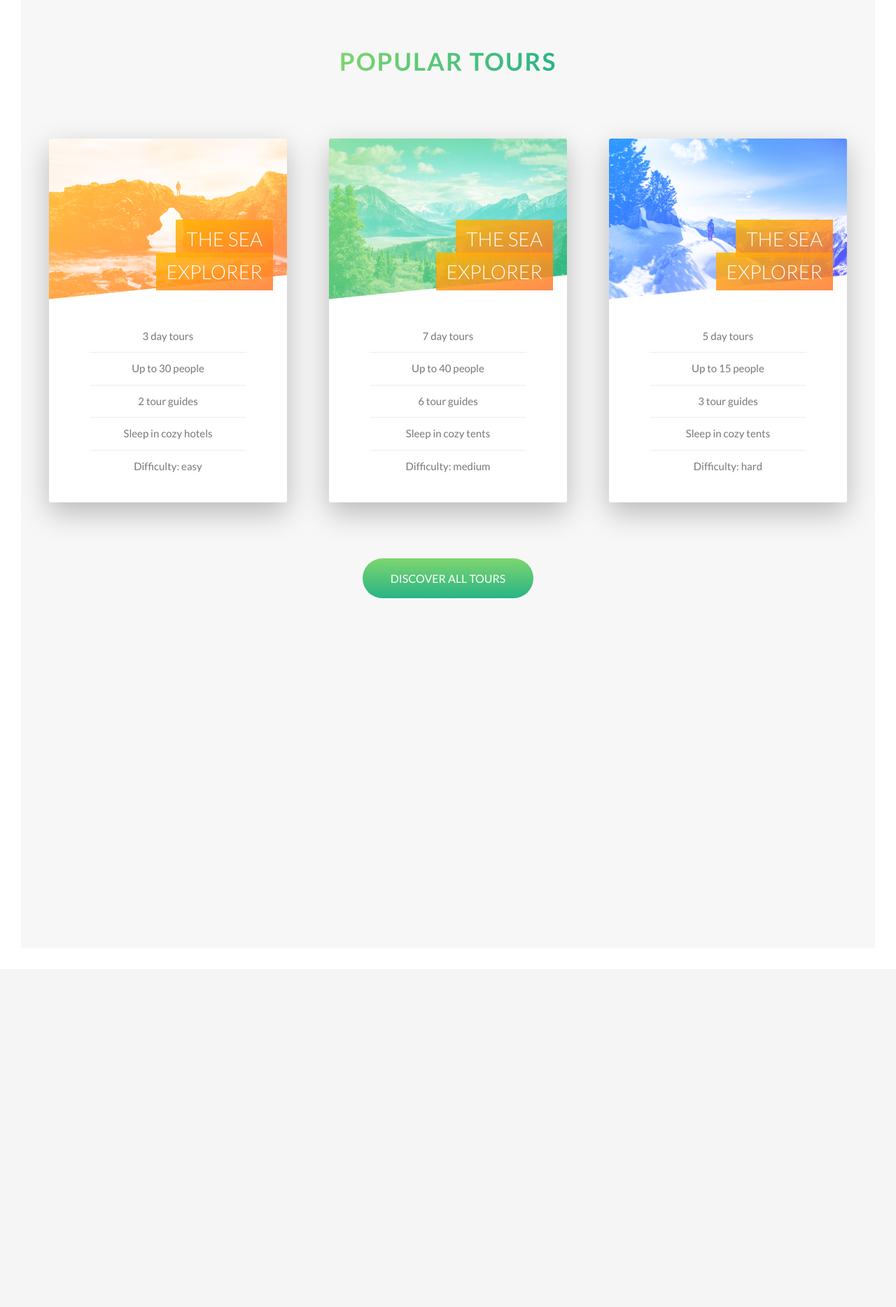
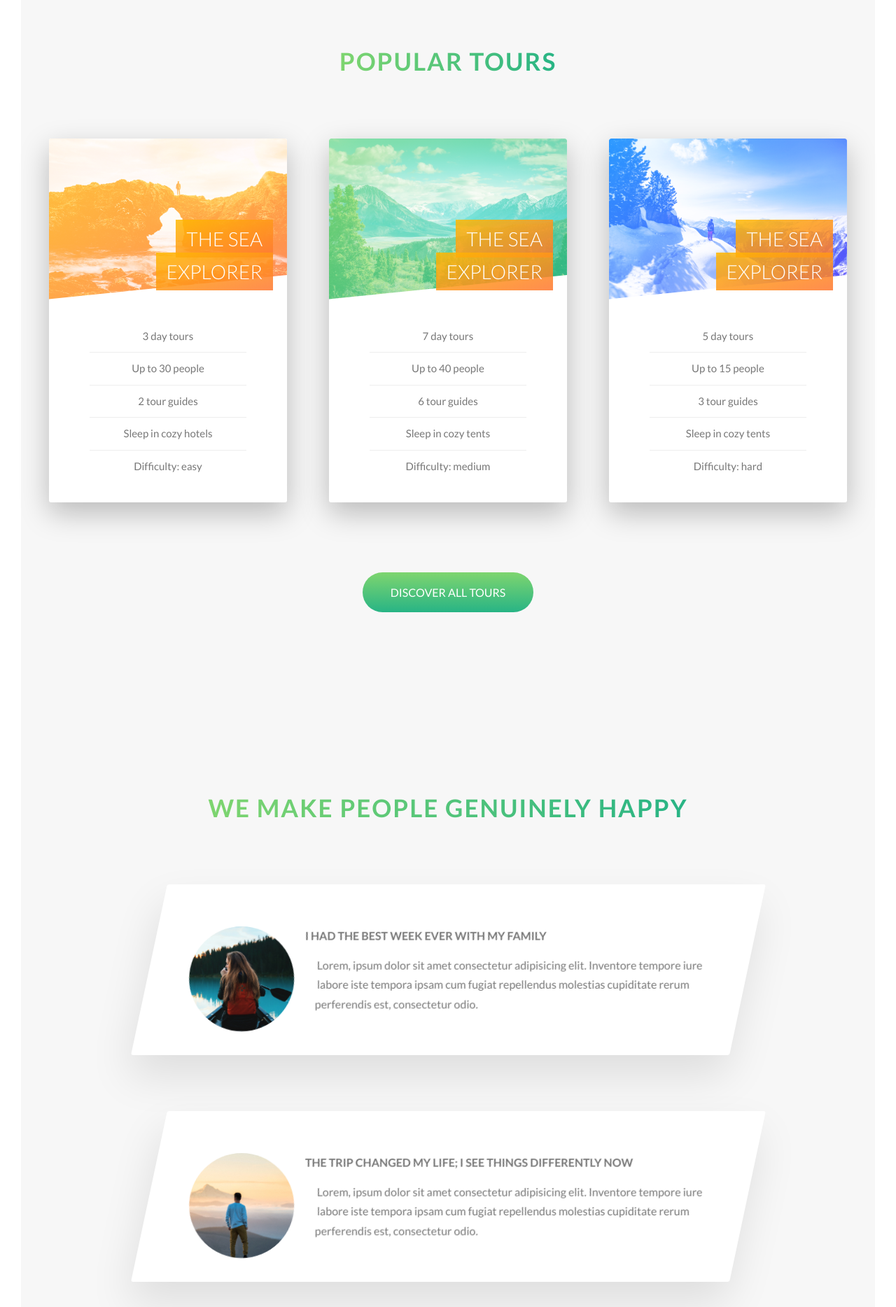
Before and after one commit to SparksFullStack/naturelust, a PHP site: page /index.html in a window 1280 px wide. Shown: the part 2278-4146 px from the top of the page at 70% size. Before the commit the page ends 3133 px from the top, so only its background shows below. Run offline with PHP 8.4, Linux system fonts and the light colour scheme.

Commit message:
finished the stories section--just need to add the vido as the background

```diff
--- a/css/style.css
+++ b/css/style.css
@@ -102,6 +102,9 @@ body {
 .u-margin-bottom-small {
   margin-bottom: 1.5rem; }
 
+.u-margin-top-huge {
+  margin-top: 10rem; }
+
 .u-margin-top-large {
   margin-top: 8rem; }
 
@@ -122,8 +125,12 @@ body {
 
 .section-tours {
   background-color: #f7f7f7;
-  padding: 25rem 0 50rem 0;
+  padding: 25rem 0 10rem 0;
   margin-top: -11.5rem; }
+
+.section-stories {
+  padding: 15rem 0;
+  background-color: #f7f7f7; }
 
 .btn:link, .btn:visited {
   text-transform: uppercase;
@@ -279,7 +286,9 @@ body {
     height: 23rem;
     background-blend-mode: screen;
     -webkit-clip-path: polygon(0 0, 100% 0, 100% 85%, 0 100%);
-    clip-path: polygon(0 0, 100% 0, 100% 85%, 0 100%); }
+    clip-path: polygon(0 0, 100% 0, 100% 85%, 0 100%);
+    border-top-left-radius: 3px;
+    border-top-right-radius: 3px; }
     .card__picture--1 {
       background-image: linear-gradient(to right bottom, #ffb900, #ff7730), url(../img/nat-5.jpg); }
     .card__picture--2 {
@@ -335,6 +344,56 @@ body {
     font-size: 6rem;
     font-weight: 100; }
 
+.story {
+  width: 75%;
+  margin: 0 auto;
+  box-shadow: 0 3rem 6rem rgba(0, 0, 0, 0.1);
+  background-color: #fff;
+  border-radius: 3px;
+  padding: 6rem;
+  padding-left: 9rem;
+  font-size: 1.6rem;
+  transform: skewX(-12deg);
+  position: relative; }
+  .story__shape {
+    width: 15rem;
+    height: 15rem;
+    float: left;
+    -webkit-shape-outside: circle(50% at 50% 50%);
+    shape-outside: circle(50% at 50% 50%);
+    -webkit-clip-path: circle(50% at 50% 50%);
+    clip-path: circle(50% at 50% 50%);
+    transform: skewX(12deg) translateX(-3rem); }
+  .story__img {
+    height: 100%;
+    transform: translateX(-4rem) scale(1.4);
+    -webkit-backface-visibility: hidden;
+    backface-visibility: hidden;
+    transition: all .5s; }
+  .story__text {
+    transform: skewX(12deg); }
+  .story__caption {
+    position: absolute;
+    top: 50%;
+    left: 50%;
+    transform: translate(-50%, 20%);
+    color: #fff;
+    text-transform: uppercase;
+    font-size: 1.7rem;
+    text-align: center;
+    opacity: 0;
+    transition: all .5s;
+    -webkit-backface-visibility: hidden;
+    backface-visibility: hidden; }
+  .story:hover .story__caption {
+    opacity: 1;
+    top: 50%;
+    left: 50%;
+    transform: translate(-50%, -50%); }
+  .story:hover .story__img {
+    transform: translateX(-4rem) scale(1);
+    filter: blur(3px) brightness(80%); }
+
 /* Main Header */
 .header {
   height: 95vh;
--- a/index.html
+++ b/index.html
@@ -197,9 +197,52 @@
                     </div>
                 </div>
 
-                <div class="u-center-text u-margin-top-large">
+                <div class="u-center-text u-margin-top-huge">
                     <a href="#" class="btn btn--green">Discover all tours</a>
                 </div>
+            </section>
+
+            <section class="section-stories">
+                <div class="u-margin-bottom-large">
+                    <div class="u-center-text u-margin-bottom-large">
+                        <h2 class="heading-secondary">
+                            We make people genuinely happy
+                        </h2>
+                    </div>
+
+
+                    <div class="row">
+                        <div class="story">
+                            <figure class="story__shape">
+                                <img class="story__img" alt="Mary kayaking on her trip" src="./img/nat-8.jpg">
+                                <figcaption class="story__caption">Mary Smith</figcaption>
+                            </figure>
+
+                            <div class="story__text">
+                                <h3 class="heading-tertiary u-margin-bottom-small">I had the best week ever with my family</h3>
+                                <p>Lorem, ipsum dolor sit amet consectetur adipisicing elit. Inventore tempore iure labore iste tempora ipsam cum fugiat repellendus molestias cupiditate rerum perferendis est, consectetur odio.</p>
+                            </div>
+                        </div>
+                    </div>
+
+                    <div class="row">
+                        <div class="story">
+                            <figure class="story__shape">
+                                <img class="story__img" alt="Jack taking in the sites on top of a mountain during his trip" src="./img/nat-9.jpg">
+                                <figcaption class="story__caption">Jack Wilson</figcaption>
+                            </figure>
+
+                            <div class="story__text">
+                                <h3 class="heading-tertiary u-margin-bottom-small">The trip changed my life; I see things differently now</h3>
+                                <p>Lorem, ipsum dolor sit amet consectetur adipisicing elit. Inventore tempore iure labore iste tempora ipsam cum fugiat repellendus molestias cupiditate rerum perferendis est, consectetur odio.</p>
+                            </div>
+                        </div>
+                    </div>
+                </div>
+
+                <div class="u-center-text u-margin-top-huge">
+                        <a href="#" class="btn-text">Read more stories &rarr;</a>
+                    </div>
             </section>
         </main>
     </body>
--- a/sass/base/_utilities.scss
+++ b/sass/base/_utilities.scss
@@ -5,4 +5,6 @@
 .u-margin-bottom-large { margin-bottom: 8rem; }
 .u-margin-bottom-medium { margin-bottom: 4rem; }
 .u-margin-bottom-small { margin-bottom: 1.5rem; }
+
+.u-margin-top-huge { margin-top: 10rem; }
 .u-margin-top-large { margin-top: 8rem; }
--- a/sass/components/_card.scss
+++ b/sass/components/_card.scss
@@ -57,6 +57,8 @@
         background-blend-mode: screen;
         -webkit-clip-path: polygon(0 0, 100% 0, 100% 85%, 0 100%);
         clip-path: polygon(0 0, 100% 0, 100% 85%, 0 100%);
+        border-top-left-radius: 3px;
+        border-top-right-radius: 3px;
 
         &--1 {
             background-image:
--- /dev/null
+++ b/sass/components/_story.scss
@@ -0,0 +1,63 @@
+.story {
+    width: 75%;
+    margin: 0 auto;
+    box-shadow: 0 3rem 6rem rgba($color-black, .1);
+    background-color: $color-white;
+    border-radius: 3px;
+    padding: 6rem;
+    padding-left: 9rem;
+    font-size: $default-font-size;
+    transform: skewX(-12deg);
+    position: relative;
+
+    &__shape {
+        width: 15rem;
+        height: 15rem;
+        float: left;
+        -webkit-shape-outside: circle(50% at 50% 50%);
+        shape-outside: circle(50% at 50% 50%); // the "at 50% 50%" denotes that the center of the circle is in the dead middle of the radius
+        -webkit-clip-path: circle(50% at 50% 50%);
+        clip-path: circle(50% at 50% 50%);
+        transform: skewX(12deg) translateX(-3rem); // you should always use translate to move an object like this, not just add margin or padding
+
+    }
+
+    &__img {
+        height: 100%;
+        transform: translateX(-4rem) scale(1.4);
+        -webkit-backface-visibility: hidden;
+        backface-visibility: hidden;
+        transition: all .5s;
+    }
+
+    &__text {
+        transform: skewX(12deg);
+    }
+
+    &__caption {
+        position: absolute;
+        top: 50%;
+        left: 50%;
+        transform: translate(-50%, 20%);
+        color: $color-white;
+        text-transform: uppercase;
+        font-size: 1.7rem;
+        text-align: center;
+        opacity: 0;
+        transition: all .5s;
+        -webkit-backface-visibility: hidden;
+        backface-visibility: hidden;
+    }
+
+    &:hover &__caption {
+        opacity: 1;
+        top: 50%;
+        left: 50%;
+        transform: translate(-50%, -50%);
+    }
+
+    &:hover &__img {
+        transform: translateX(-4rem) scale(1);
+        filter: blur(3px) brightness(80%);
+    }
+}
--- a/sass/main.scss
+++ b/sass/main.scss
@@ -18,6 +18,7 @@
 @import "./components/composition";
 @import "./components/feature-box";
 @import "./components/card";
+@import "./components//story";
 
 // Layout Styles
 @import "./layout/header";
--- a/sass/pages/_home.scss
+++ b/sass/pages/_home.scss
@@ -23,6 +23,11 @@
 
 .section-tours {
     background-color: $color-grey-light-1;
-    padding: 25rem 0 50rem 0;
+    padding: 25rem 0 10rem 0;
     margin-top: -11.5rem;
 }
+
+.section-stories {
+    padding: 15rem 0;
+    background-color: $color-grey-light-1;
+}
```
